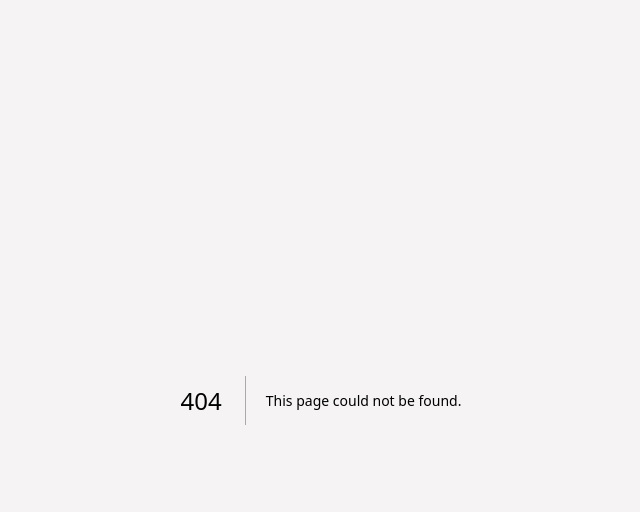
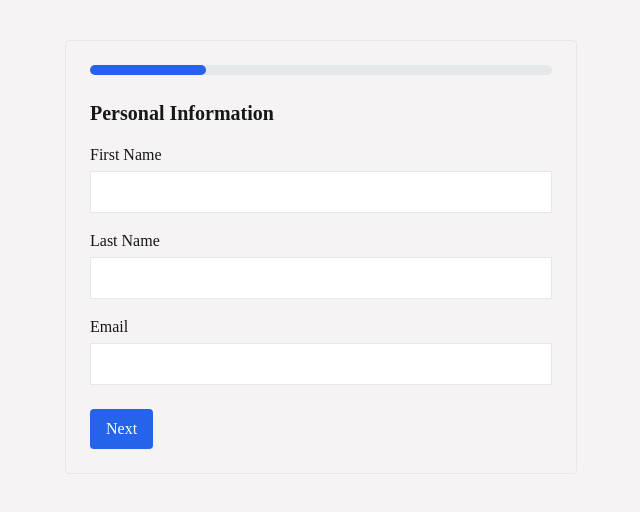
Before and after one commit to jmartinpizarro/ui-p4, a Next.js app: page /trip in a window 1280 px wide. Before the commit this address had no page. Shown: the top 512 px of the page, without its empty margins (319-959 px from the left). Built offline with nearby package versions, Linux system fonts and the light colour scheme.

Commit message:
Add initial Trip Reservation Form implementation

```diff
--- a/src/app/sections/intro.tsx
+++ b/src/app/sections/intro.tsx
@@ -21,6 +21,7 @@ const Intro: React.FC = () => {
                         <RedButton text="Regístrarte" clicked={registerPopUp}></RedButton>
                         <RedButton text="Catálogo de Juguetes" clicked={'/toycatalogueadult'}></RedButton>
                         <RedButton text="Test del Niño Bueno" clicked={'/test'}></RedButton>
+                        <RedButton text="Reserva tu viaje" clicked={'/trip'}></RedButton>
                     </div>
                 </div>
 
--- /dev/null
+++ b/src/app/trip/page.tsx
@@ -0,0 +1,272 @@
+'use client';
+// import RedButton from "@/components/RedButton";
+// import NavBar from "../sections/navBar"; // Importar el NavBar
+// import Footer from "../sections/footer"; // Importar el Footer
+// import Header from "@/components/Header";
+// import Paragraph from "@/components/Paragraph";
+// import Image from "@/components/Image";
+import { useState } from 'react';
+
+
+interface PersonalInfo {
+  firstName: string;
+  lastName: string;
+  email: string;
+}
+
+interface TravelDetails {
+  departureDate: string;
+  returnDate: string;
+  numberOfTravelers: number;
+}
+
+interface Accommodation {
+  hotel: string;
+  roomType: string;
+}
+
+interface AdditionalInfo {
+  specialRequests: string;
+}
+
+interface FormData {
+  personalInfo: PersonalInfo;
+  travelDetails: TravelDetails;
+  accommodation: Accommodation;
+  additionalInfo: AdditionalInfo;
+}
+
+const ProgressiveForm: React.FC = () => {
+  const [step, setStep] = useState<number>(1);
+  const totalSteps: number = 4;
+
+  const [formData, setFormData] = useState<FormData>({
+    personalInfo: {
+      firstName: '',
+      lastName: '',
+      email: '',
+    },
+    travelDetails: {
+      departureDate: '',
+      returnDate: '',
+      numberOfTravelers: 1,
+    },
+    accommodation: {
+      hotel: '',
+      roomType: '',
+    },
+    additionalInfo: {
+      specialRequests: '',
+    },
+  });
+
+  const handleNext = () => {
+    setStep((prev) => Math.min(prev + 1, totalSteps));
+  };
+
+  const handleBack = () => {
+    setStep((prev) => Math.max(prev - 1, 1));
+  };
+
+  const getCurrentStepData = (): keyof FormData => {
+    switch (step) {
+      case 1:
+        return 'personalInfo';
+      case 2:
+        return 'travelDetails';
+      case 3:
+        return 'accommodation';
+      case 4:
+        return 'additionalInfo';
+      default:
+        return 'personalInfo';
+    }
+  };
+
+  const handleChange = (
+    e: React.ChangeEvent<HTMLInputElement | HTMLTextAreaElement | HTMLSelectElement>
+  ) => {
+    const { name, value } = e.target;
+    const currentStepData = getCurrentStepData();
+
+    setFormData((prevFormData) => ({
+      ...prevFormData,
+      [currentStepData]: {
+        ...prevFormData[currentStepData],
+        [name]:
+          name === 'numberOfTravelers' ? parseInt(value) || 0 : value,
+      },
+    }));
+  };
+
+  const renderStep = () => {
+    switch (step) {
+      case 1:
+        return (
+          <>
+            <h2 className="text-xl font-semibold mb-4">Personal Information</h2>
+            <div className="mb-4">
+              <label className="block mb-1">First Name</label>
+              <input
+                type="text"
+                name="firstName"
+                value={formData.personalInfo.firstName}
+                onChange={handleChange}
+                className="w-full border px-3 py-2"
+              />
+            </div>
+            <div className="mb-4">
+              <label className="block mb-1">Last Name</label>
+              <input
+                type="text"
+                name="lastName"
+                value={formData.personalInfo.lastName}
+                onChange={handleChange}
+                className="w-full border px-3 py-2"
+              />
+            </div>
+            <div className="mb-4">
+              <label className="block mb-1">Email</label>
+              <input
+                type="email"
+                name="email"
+                value={formData.personalInfo.email}
+                onChange={handleChange}
+                className="w-full border px-3 py-2"
+              />
+            </div>
+          </>
+        );
+      case 2:
+        return (
+          <>
+            <h2 className="text-xl font-semibold mb-4">Travel Details</h2>
+            <div className="mb-4">
+              <label className="block mb-1">Departure Date</label>
+              <input
+                type="date"
+                name="departureDate"
+                value={formData.travelDetails.departureDate}
+                onChange={handleChange}
+                className="w-full border px-3 py-2"
+              />
+            </div>
+            <div className="mb-4">
+              <label className="block mb-1">Return Date</label>
+              <input
+                type="date"
+                name="returnDate"
+                value={formData.travelDetails.returnDate}
+                onChange={handleChange}
+                className="w-full border px-3 py-2"
+              />
+            </div>
+            <div className="mb-4">
+              <label className="block mb-1">Number of Travelers</label>
+              <input
+                type="number"
+                name="numberOfTravelers"
+                min="1"
+                value={formData.travelDetails.numberOfTravelers}
+                onChange={handleChange}
+                className="w-full border px-3 py-2"
+              />
+            </div>
+          </>
+        );
+      case 3:
+        return (
+          <>
+            <h2 className="text-xl font-semibold mb-4">Accommodation</h2>
+            <div className="mb-4">
+              <label className="block mb-1">Hotel Preference</label>
+              <input type="text" name="hotel"
+                value={formData.accommodation.hotel}
+                onChange={handleChange}
+                className="w-full border px-3 py-2"
+              />
+            </div>
+            <div className="mb-4">
+              <label className="block mb-1">Room Type</label>
+              <select
+                name="roomType"
+                value={formData.accommodation.roomType}
+                onChange={handleChange}
+                className="w-full border px-3 py-2"
+              >
+                <option value="">Select a room type</option>
+                <option value="single">Single</option>
+                <option value="double">Double</option>
+                <option value="suite">Suite</option>
+              </select>
+            </div>
+          </>
+        );
+      case 4:
+        return (
+          <>
+            <h2 className="text-xl font-semibold mb-4">Additional Information</h2>
+            <div className="mb-4">
+              <label className="block mb-1">Special Requests</label>
+              <textarea
+                name="specialRequests"
+                value={formData.additionalInfo.specialRequests}
+                onChange={handleChange}
+                className="w-full border px-3 py-2"
+              />
+            </div>
+          </>
+        );
+      default:
+        return null;
+    }
+  };
+
+  const progressPercentage = (step / totalSteps) * 100;
+
+  return (
+    <div className="max-w-lg mx-auto mt-10 p-6 border rounded">
+      <div className="mb-6">
+        <div className="w-full bg-gray-200 rounded-full h-2.5">
+          <div
+            className="bg-blue-600 h-2.5 rounded-full"
+            style={{ width: `${progressPercentage}%` }}
+          ></div>
+        </div>
+      </div>
+      <form>
+        {renderStep()}
+        <div className="flex justify-between mt-6">
+          {step > 1 && (
+            <button
+              type="button"
+              onClick={handleBack}
+              className="px-4 py-2 bg-gray-200 rounded"
+            >
+              Back
+            </button>
+          )}
+          {step < totalSteps && (
+            <button
+              type="button"
+              onClick={handleNext}
+              className="px-4 py-2 bg-blue-600 text-white rounded"
+            >
+              Next
+            </button>
+          )}
+          {step === totalSteps && (
+            <button
+              type="submit"
+              className="px-4 py-2 bg-green-600 text-white rounded"
+            >
+              Submit
+            </button>
+          )}
+        </div>
+      </form>
+    </div>
+  );
+};
+
+export default ProgressiveForm;
```
